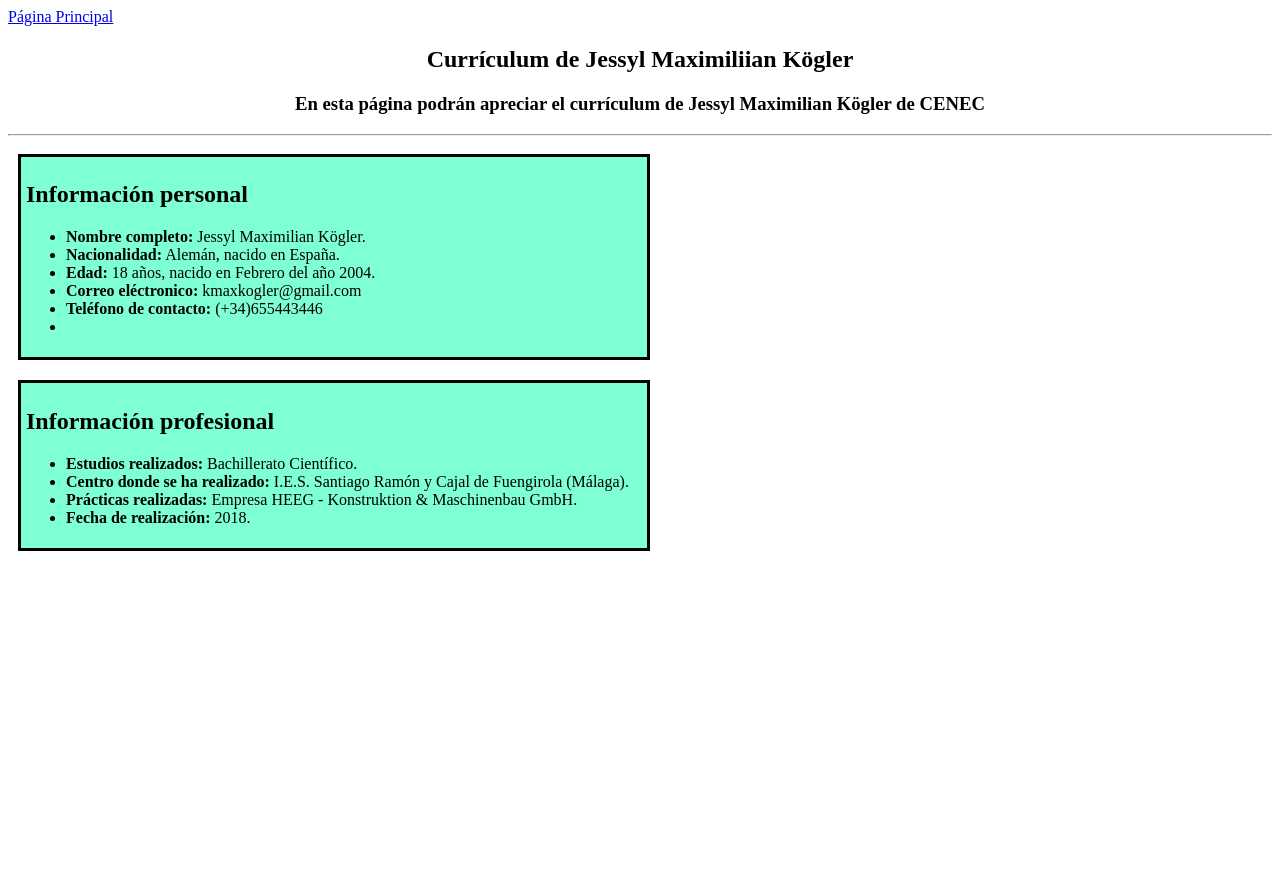
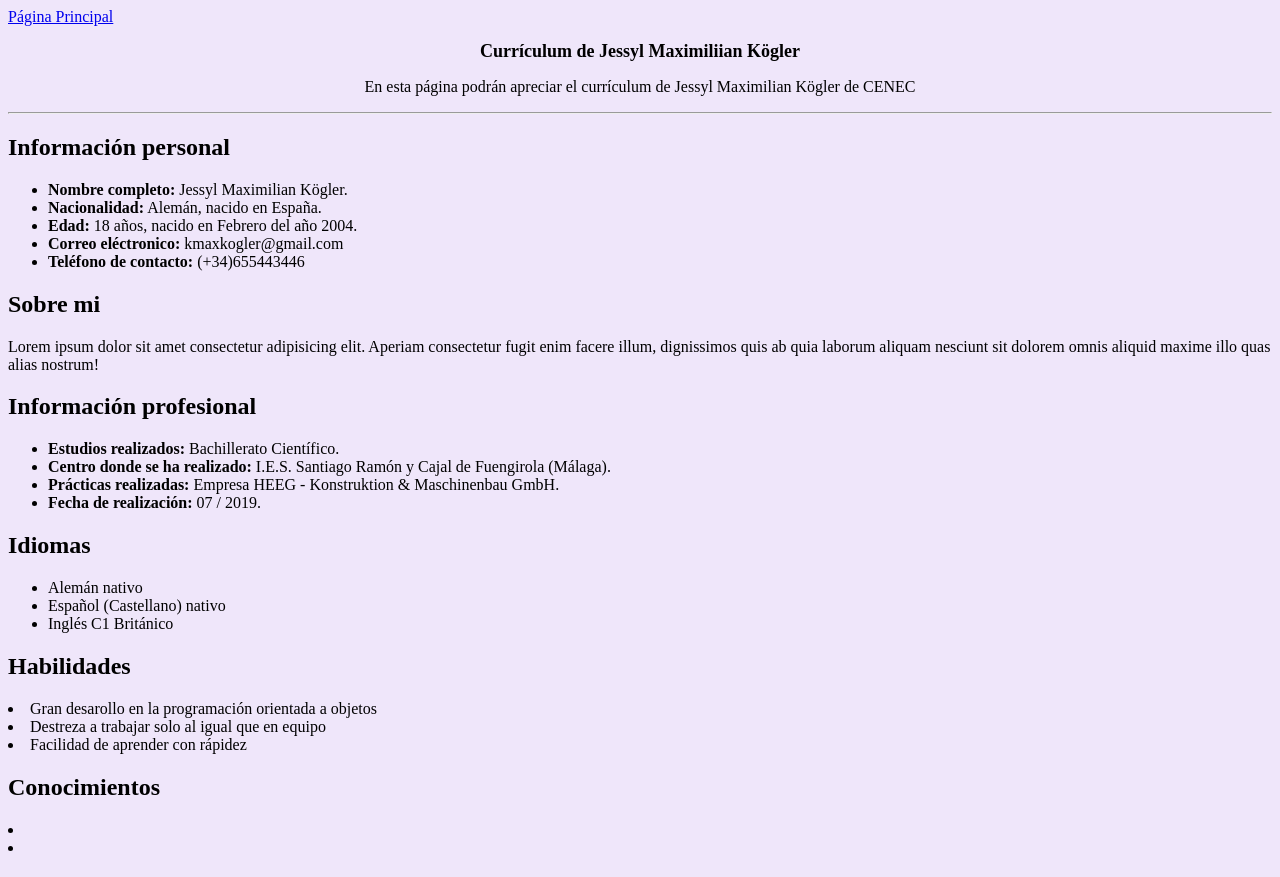
Before and after one commit to KMaxK9/Publico_GH, a plain HTML site: page curriculum.html in a window 1280 px wide. Before the commit the page ends 800 px from the top, so only its background shows below. Drawn offline with Linux system fonts and the light colour scheme.

Commit message:
S. Curriculum 1.5

```diff
--- a/curriculum.html
+++ b/curriculum.html
@@ -9,14 +9,8 @@
 
 <style>
 article {text-align: center;}
-div {
-    border-style:solid;
-    box-sizing:border-box;
-    padding:5px;
-    margin:10px;
-    background-color: aquamarine;
-    display: inline-block;
-    width: 50%;
+* {
+    background-color: rgb(239, 230, 250);
 
 
 }
@@ -28,8 +22,8 @@ div {
 
 <!-- HTítulo de la página -->
 <article>
-     <h1>Currículum de Jessyl Maximiliian Kögler</h1>
-    <h3>En esta página podrán apreciar el currículum de Jessyl Maximilian Kögler de CENEC</h3>
+     <h1 style="font-size: large;">Currículum de Jessyl Maximiliian Kögler</h1>
+    <p>En esta página podrán apreciar el currículum de Jessyl Maximilian Kögler de CENEC</p>
     <hr/>
 </article>
 
@@ -42,8 +36,16 @@ div {
     <li><strong>Edad:</strong> 18 años, nacido en Febrero del año 2004. </li>
     <li><strong>Correo eléctronico:</strong> kmaxkogler@gmail.com </li>
     <li><strong>Teléfono de contacto:</strong> (+34)655443446</li>
-    <li><strong></strong></li>
+
 </ul>
+<!--Sobre mi-->
+<div>
+    <h2>Sobre mi</h2>
+        <p>
+        Lorem ipsum dolor sit amet consectetur adipisicing elit. Aperiam consectetur fugit enim facere illum, dignissimos quis ab quia laborum aliquam nesciunt sit dolorem omnis aliquid maxime illo quas alias nostrum!
+        </p>
+    </div>
+
 </div>
 <!-- Información Profesonal -->
 <div>
@@ -52,15 +54,56 @@ div {
     <li><strong>Estudios realizados:</strong> Bachillerato Científico.</li>
     <li><strong>Centro donde se ha realizado: </strong> I.E.S. Santiago Ramón y Cajal de Fuengirola (Málaga).</li>
     <li><strong>Prácticas realizadas:</strong> Empresa HEEG - Konstruktion & Maschinenbau GmbH.</li>
-    <li><strong>Fecha de realización:</strong> 2018.</li>
+    <li><strong>Fecha de realización:</strong> 07 / 2019.</li>
 
 </ul>
+<!-- Idiomas -->
+</div>
+<h2>Idiomas</h2>
+<ul>
+    <li>Alemán nativo</li>
+    <li>Español (Castellano) nativo</li>
+    <li>Inglés C1 Británico</li>
+</ul>
+<div>
+
+<!--Habilidades-->
+<div>
+    <h2>Habilidades</h2>
+    <li>Gran desarollo en la programación orientada a objetos</li>
+    <li>Destreza a trabajar solo al igual que en equipo</li>
+    <li>Facilidad de aprender con rápidez</li>
+</div>
+
+<!--Conocimientos-->
+<div>
+    <h2>Conocimientos</h2>
+    <li><strong></strong></li>
+    <li><strong></strong></li>
+</div>
+
+
+<!-- Documentación -->
+</div>
+<h2> </h2>
+<div>
+
+
 
 </div>
 
 
+<!-- Recursos
+<li><strong></strong></li>
 
-
+-->
+<!-- x --
+</div>
+<h2></h2>
+<ul>
+</ul>
+<div>
+-->
 
 </body>
 </html>
```
